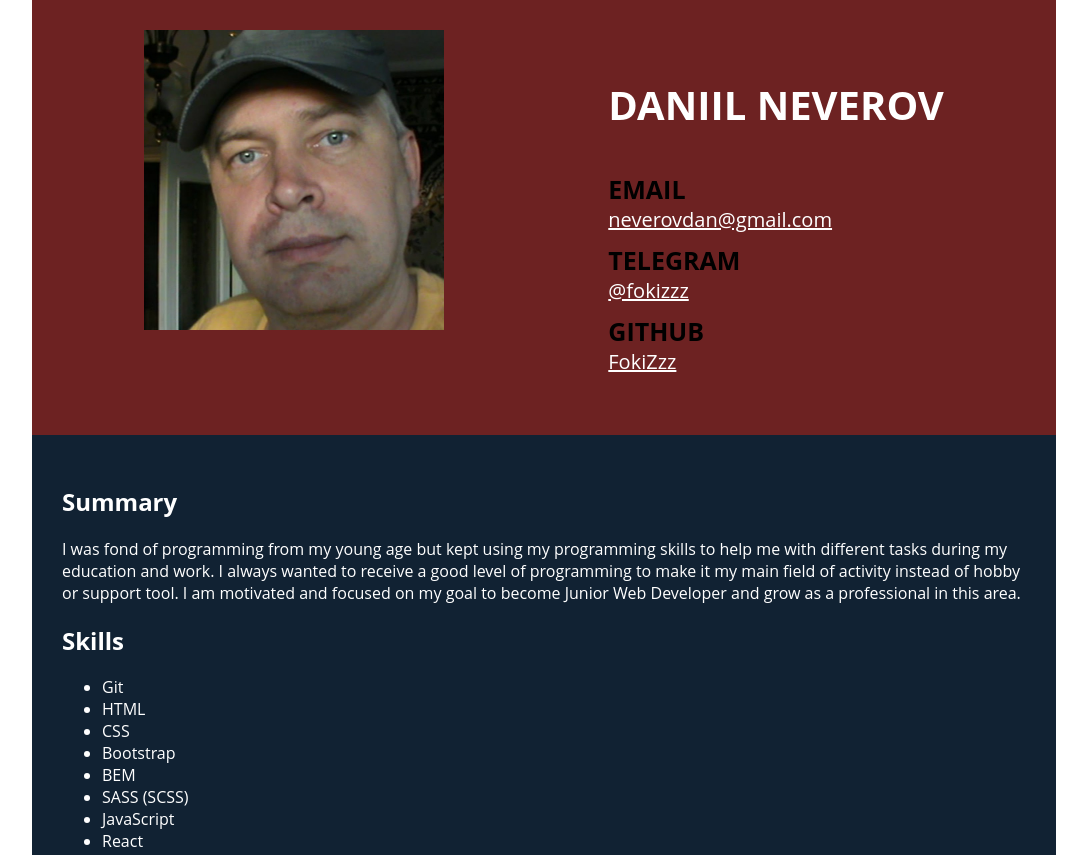
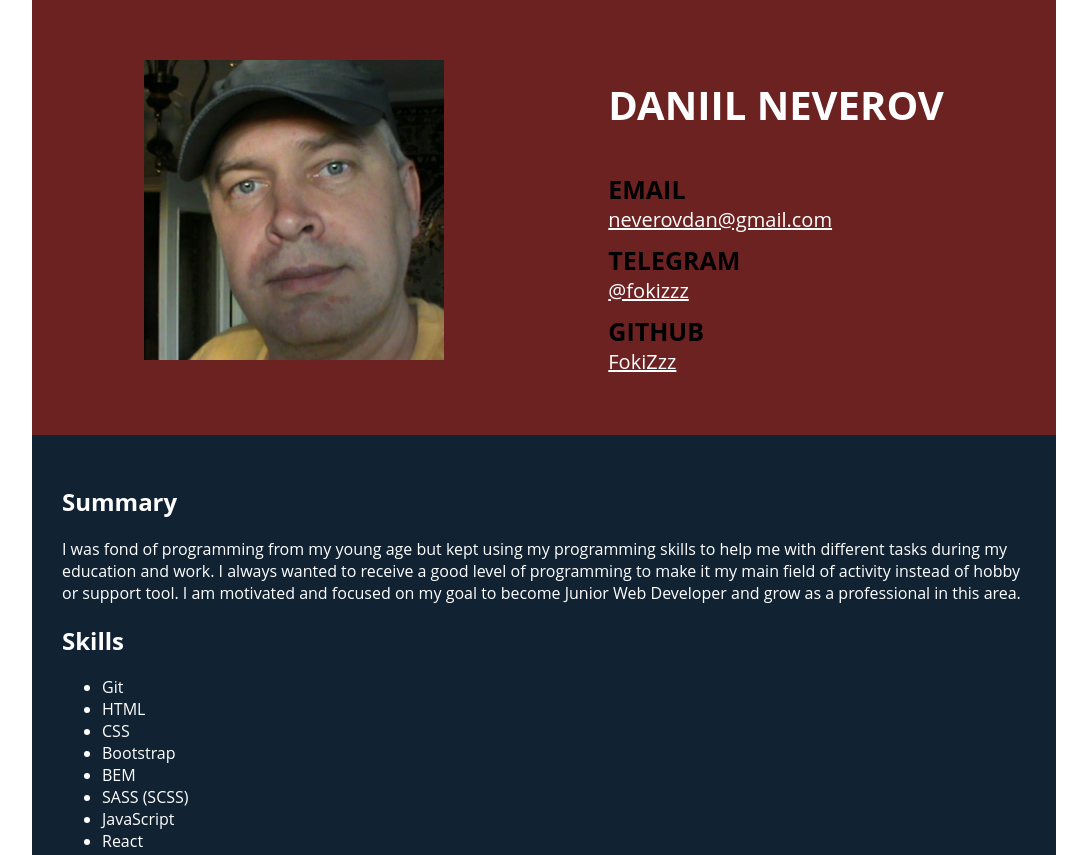
Before and after one commit to FokiZzz/rsschool-cv, a plain HTML site: page index.html in a window 1280 px wide. Shown: the top 855 px of the page, without its empty margins (96-1183 px from the left). Drawn offline with Linux system fonts and the light colour scheme.

Commit message:
fix: fix style for header

```diff
--- a/style.css
+++ b/style.css
@@ -18,6 +18,9 @@ body {
 }
 .header__info {
     padding: 20px 0;
+}
+.header__img{
+    margin: 30px 0;
 }
 .header__info-title {
     margin-bottom: 40px;
```
